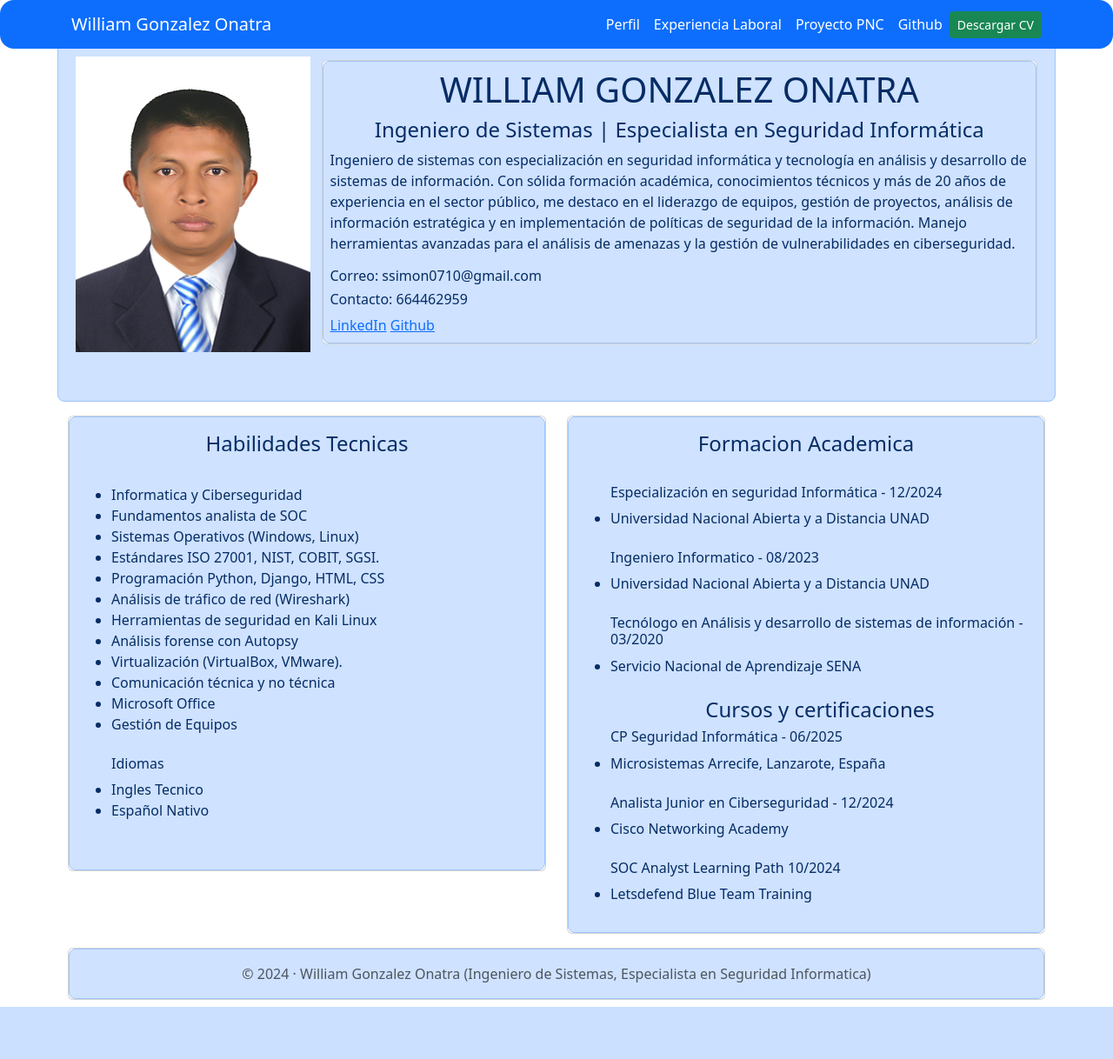
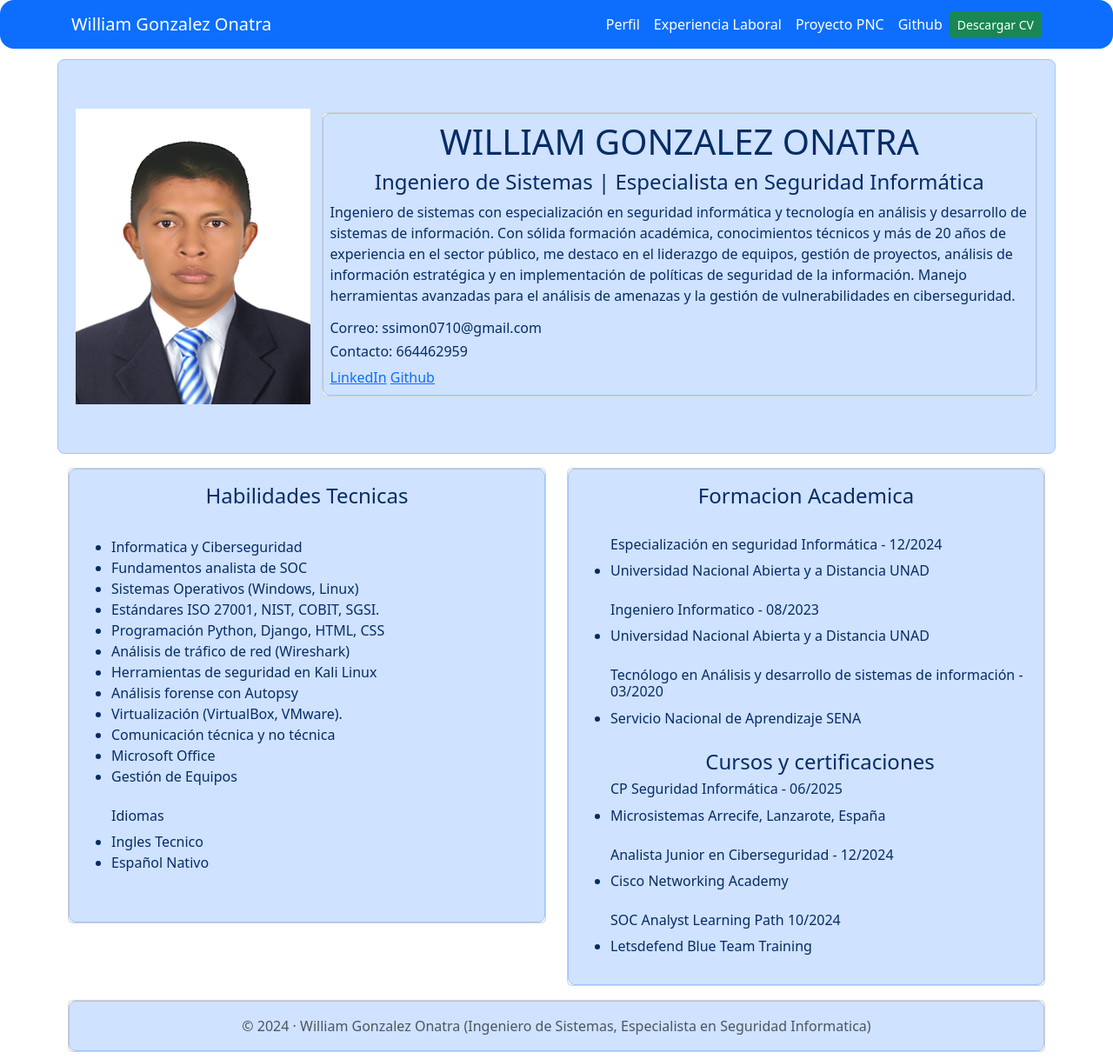
Before and after one commit to willi0710/portafolioWilliam2025, a Django app: page / in a window 1280 px wide. Shown: the whole page at 87% size. Before the commit the page ends 1158 px from the top, so only its background shows below. Run offline with Django 5.2, Linux system fonts and the light colour scheme.

Commit message:
incluir main.css en miPortafolio

```diff
--- /dev/null
+++ b/miPortafolio/static/miPortafolio/main.css
@@ -0,0 +1,3 @@
+body {
+  padding-top: 60px; /* Ajusta según la altura real del navbar */
+  }
--- a/miPortafolio/templates/base.html
+++ b/miPortafolio/templates/base.html
@@ -6,7 +6,7 @@
     <meta name="viewport" content="width=device-width, initial-scale=1.0">
     <title>Document</title>
     <link href="https://cdn.jsdelivr.net/npm/bootstrap@5.3.2/dist/css/bootstrap.min.css" rel="stylesheet" integrity="sha384-T3c6CoIi6uLrA9TneNEoa7RxnatzjcDSCmG1MXxSR1GAsXEV/Dwwykc2MPK8M2HN" crossorigin="anonymous">
-    <link rel="stylesheet" href="{% static 'main.css'%}">
+    <link rel="stylesheet" href="{% static 'miPortafolio/main.css' %}">
 </head>
 <body>
 
--- a/miPortafolio/templates/explaboral.html
+++ b/miPortafolio/templates/explaboral.html
@@ -6,12 +6,11 @@
     <title>Experiencia laboral</title>
 
 </head>
+
 <body>
     {% extends 'base.html' %}
 
     {% block content %}
-
-
     <div class="row p-3">
         <div class="col-md-6">
             <div class="card">
```
